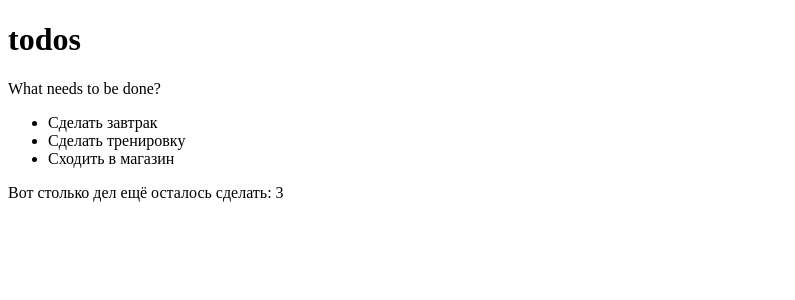
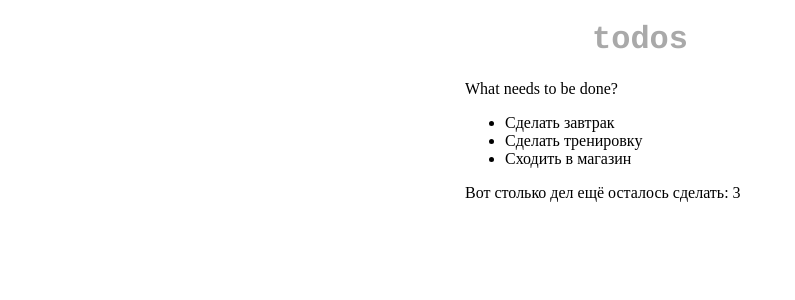
Before and after one commit to WebHeroSchool/Borozdin_todo, a React (Create React App) app: page / in a window 1280 px wide. Shown: the top 300 px of the page, without its empty margins (0-795 px from the left). Built offline with nearby package versions, Linux system fonts and the light colour scheme.

Commit message:
Добавлен файл со стилями. Отцентрирован основной блок приложения

```diff
--- /dev/null
+++ b/src/components/App/App.css
@@ -0,0 +1,10 @@
+.todo {
+  margin: auto;
+  width:350px;
+}
+
+.todo__title {
+  font-family: Courier;
+  color: DarkGrey;
+  text-align: center;
+}
--- a/src/components/App/App.js
+++ b/src/components/App/App.js
@@ -2,6 +2,7 @@ import React from 'react';
 import ItemList from '../ItemList/ItemList';
 import InputItem from '../InputItem/InputItem';
 import Footer from '../Footer/Footer';
+import './App.css';
 
 const App = () => {
   const items = [
@@ -11,8 +12,8 @@ const App = () => {
   ];
 
   return (
-    <div>
-      <h1>todos</h1>
+    <div className = "todo">
+      <h1 className = "todo__title">todos</h1>
       <InputItem />
       <ItemList items={items} />
       <Footer count={3} />
```
